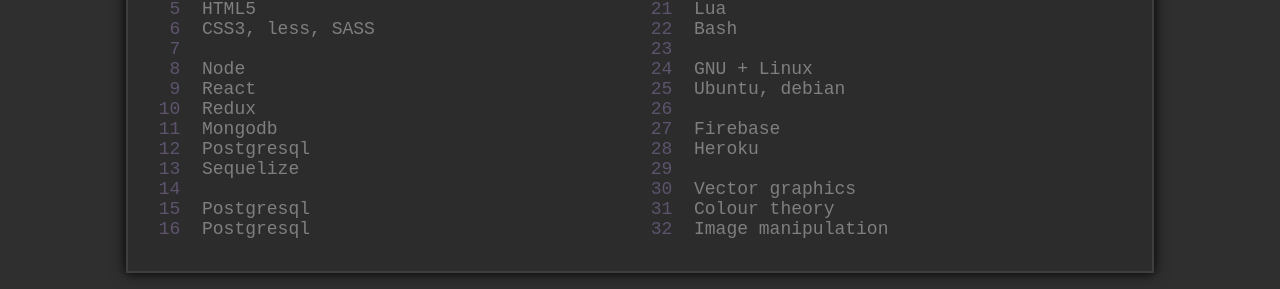
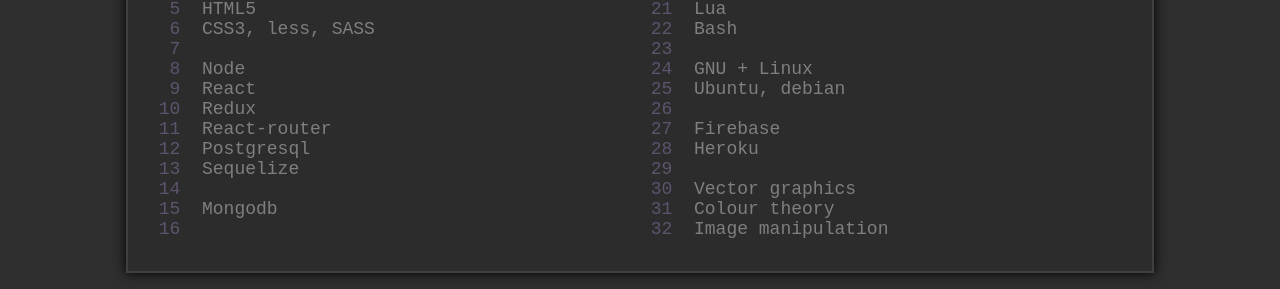
Before and after one commit to mec-nyan/MyPortfolio, a React (Create React App) app: page / in a window 1280 px wide. Shown: the part 1139-1428 px from the top of the page. Built offline with nearby package versions, Linux system fonts and the light colour scheme.

Commit message:
terminal skills improves

```diff
--- a/src/components/App/App.js
+++ b/src/components/App/App.js
@@ -50,7 +50,7 @@
         <Terminal />
       </div>
 
-      <div data-aos='fade-down' data-aos-duration={1500}>
+      <div data-aos='fade-up' data-aos-duration={1500}>
         <Languages />
       </div>
 
--- a/src/components/Terminal/Terminal.jsx
+++ b/src/components/Terminal/Terminal.jsx
@@ -29,12 +29,12 @@
               <pre><b>  8</b>  Node</pre>
               <pre><b>  9</b>  React</pre>
               <pre><b> 10</b>  Redux</pre>
-              <pre><b> 11</b>  Mongodb</pre>
+              <pre><b> 11</b>  React-router</pre>
               <pre><b> 12</b>  Postgresql</pre>
               <pre><b> 13</b>  Sequelize</pre>
               <pre><b> 14</b>  </pre>
-              <pre><b> 15</b>  Postgresql</pre>
-              <pre><b> 16</b>  Postgresql</pre>
+              <pre><b> 15</b>  Mongodb</pre>
+              <pre><b> 16</b>  </pre>
             </code>
             <code>
               <pre><b> 17</b>  <i>Other:</i></pre>
```
